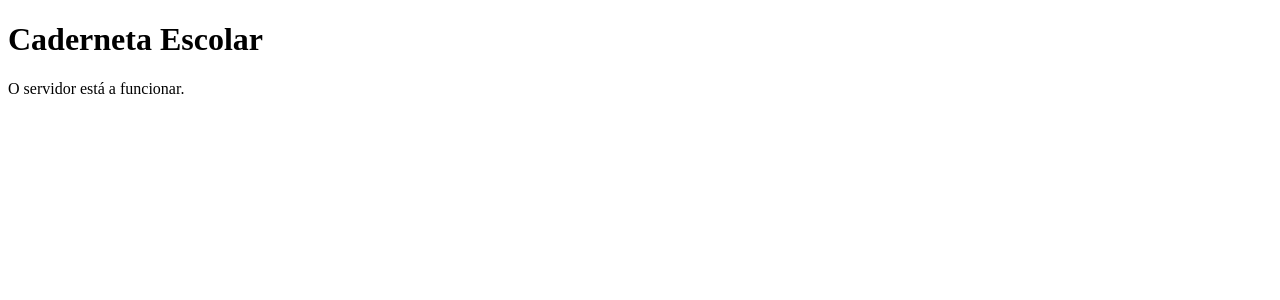
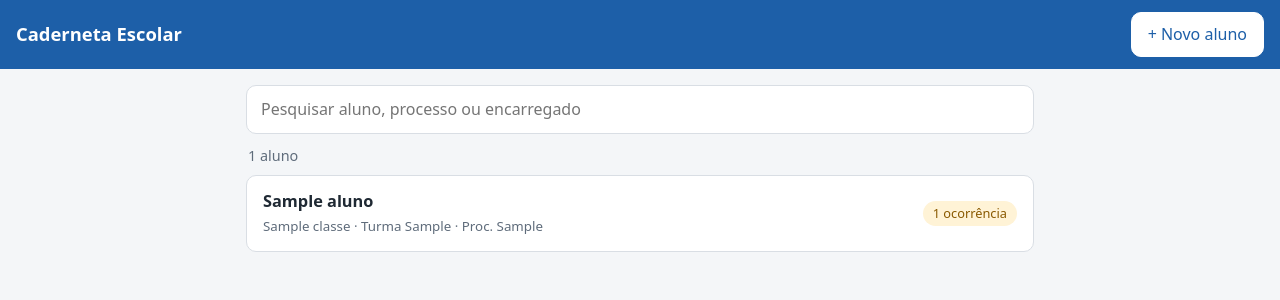
Before and after one commit to bizerrabiller-cloud/caderneta-escolar, a Flask app: page / in a window 1280 px wide. Shown: the top 300 px of the page. Run offline with Flask 3, Linux system fonts and the light colour scheme; tables that the repository leaves empty hold one stand-in row (values such as "Sample post"); parts of the project's set-up code (start-up, migrations or seed data) failed here and were passed over.

Commit message:
terceira versao

```diff
--- a/app.py
+++ b/app.py
@@ -16,6 +16,11 @@ PORTA = 5000
 @app.route("/")
 def inicio():
     return render_template("index.html")
+
+
+@app.route("/aluno/<int:aluno_id>")
+def ficha_aluno(aluno_id):
+    return render_template("aluno.html", aluno_id=aluno_id)
 
 
 # Rota de teste: confirma que o servidor está a funcionar
--- a/static/css/estilos.css
+++ b/static/css/estilos.css
@@ -0,0 +1,177 @@
+:root {
+  --fundo: #f4f6f8;
+  --cartao: #ffffff;
+  --texto: #1f2933;
+  --texto-suave: #5f6c7b;
+  --borda: #d9dee4;
+  --cor: #1d5fa8;
+  --cor-escura: #164a85;
+  --alerta: #b42318;
+  --alerta-fundo: #fdecea;
+  --raio: 10px;
+}
+
+* { box-sizing: border-box; }
+
+body {
+  margin: 0;
+  font-family: system-ui, -apple-system, "Segoe UI", Roboto, sans-serif;
+  background: var(--fundo);
+  color: var(--texto);
+  line-height: 1.45;
+}
+
+/* ---------- Topo ---------- */
+.topo {
+  position: sticky;
+  top: 0;
+  z-index: 5;
+  display: flex;
+  align-items: center;
+  justify-content: space-between;
+  gap: 12px;
+  padding: 12px 16px;
+  background: var(--cor);
+  color: #fff;
+}
+.topo h1 { margin: 0; font-size: 1.15rem; }
+.topo a { color: #fff; text-decoration: none; }
+
+.conteudo {
+  max-width: 820px;
+  margin: 0 auto;
+  padding: 16px;
+}
+
+/* ---------- Botões ---------- */
+.botao {
+  font: inherit;
+  padding: 10px 16px;
+  border: 1px solid var(--borda);
+  border-radius: var(--raio);
+  background: #fff;
+  color: var(--texto);
+  cursor: pointer;
+}
+.botao:hover { background: #eef1f4; }
+.botao.primario {
+  background: var(--cor);
+  border-color: var(--cor);
+  color: #fff;
+}
+.botao.primario:hover { background: var(--cor-escura); }
+.topo .botao.primario { background: #fff; color: var(--cor); border-color: #fff; }
+.topo .botao.primario:hover { background: #e8f0fa; }
+.botao:disabled { opacity: 0.6; cursor: wait; }
+
+/* ---------- Pesquisa ---------- */
+.pesquisa input {
+  width: 100%;
+  font: inherit;
+  padding: 12px 14px;
+  border: 1px solid var(--borda);
+  border-radius: var(--raio);
+  background: #fff;
+}
+.pesquisa input:focus { outline: 2px solid var(--cor); outline-offset: 1px; }
+
+.contagem { margin: 12px 2px 8px; color: var(--texto-suave); font-size: 0.9rem; }
+
+.aviso {
+  padding: 10px 12px;
+  border-radius: var(--raio);
+  background: var(--alerta-fundo);
+  color: var(--alerta);
+}
+
+/* ---------- Lista de alunos ---------- */
+.lista { list-style: none; margin: 0; padding: 0; display: grid; gap: 10px; }
+
+.cartao-aluno {
+  display: flex;
+  align-items: center;
+  justify-content: space-between;
+  gap: 12px;
+  padding: 14px 16px;
+  background: var(--cartao);
+  border: 1px solid var(--borda);
+  border-radius: var(--raio);
+  color: inherit;
+  text-decoration: none;
+}
+.cartao-aluno:hover { border-color: var(--cor); }
+.cartao-aluno strong { display: block; font-size: 1.02rem; }
+.cartao-aluno small { color: var(--texto-suave); }
+
+.selo {
+  flex-shrink: 0;
+  padding: 3px 10px;
+  border-radius: 999px;
+  background: #eef1f4;
+  color: var(--texto-suave);
+  font-size: 0.8rem;
+  white-space: nowrap;
+}
+.selo.com-ocorrencias { background: #fff3d6; color: #8a5a00; }
+
+.vazio {
+  padding: 28px 16px;
+  text-align: center;
+  color: var(--texto-suave);
+  background: var(--cartao);
+  border: 1px dashed var(--borda);
+  border-radius: var(--raio);
+}
+
+/* ---------- Formulário (janela) ---------- */
+dialog {
+  width: min(560px, calc(100% - 24px));
+  max-height: calc(100% - 24px);
+  padding: 20px;
+  border: none;
+  border-radius: 14px;
+  box-shadow: 0 10px 40px rgba(0, 0, 0, 0.3);
+  overflow-y: auto;
+}
+dialog::backdrop { background: rgba(15, 23, 42, 0.5); }
+dialog h2 { margin: 0 0 12px; font-size: 1.2rem; }
+
+form label { display: block; margin-bottom: 12px; font-size: 0.9rem; color: var(--texto-suave); }
+form input, form select, form textarea {
+  display: block;
+  width: 100%;
+  margin-top: 4px;
+  font: inherit;
+  color: var(--texto);
+  padding: 10px 12px;
+  border: 1px solid var(--borda);
+  border-radius: 8px;
+  background: #fff;
+}
+form input:focus, form select:focus, form textarea:focus {
+  outline: 2px solid var(--cor);
+  outline-offset: 1px;
+}
+
+.linha { display: grid; grid-template-columns: 1fr; gap: 0 12px; }
+@media (min-width: 560px) {
+  .linha { grid-template-columns: 1fr 1fr; }
+  .linha.tres { grid-template-columns: 1.4fr 1fr 1fr; }
+}
+
+.erro {
+  padding: 10px 12px;
+  border-radius: 8px;
+  background: var(--alerta-fundo);
+  color: var(--alerta);
+}
+
+.acoes { display: flex; justify-content: flex-end; gap: 10px; margin-top: 8px; }
+
+.so-leitores {
+  position: absolute;
+  width: 1px; height: 1px;
+  overflow: hidden;
+  clip: rect(0 0 0 0);
+  white-space: nowrap;
+}
--- a/static/js/alunos.js
+++ b/static/js/alunos.js
@@ -0,0 +1,111 @@
+// Página inicial: lista, pesquisa e registo de alunos.
+const campoPesquisa = document.getElementById("pesquisa");
+const lista = document.getElementById("lista");
+const contagem = document.getElementById("contagem");
+const aviso = document.getElementById("aviso");
+
+const dialogo = document.getElementById("dialogo");
+const formulario = document.getElementById("formulario");
+const erroForm = document.getElementById("erro-form");
+const btnGuardar = document.getElementById("btn-guardar");
+
+let pedidoAtual = 0;   // evita mostrar resultados antigos se o utilizador escrever depressa
+let temporizador = null;
+
+function criar(tag, classe, texto) {
+  const el = document.createElement(tag);
+  if (classe) el.className = classe;
+  if (texto !== undefined) el.textContent = texto;  // textContent evita problemas de segurança
+  return el;
+}
+
+function desenhar(alunos, pesquisando) {
+  lista.replaceChildren();
+
+  if (alunos.length === 0) {
+    const vazio = criar("li", "vazio",
+      pesquisando
+        ? "Nenhum aluno encontrado para esta pesquisa."
+        : "Ainda não há alunos registados. Use o botão “+ Novo aluno”.");
+    lista.append(vazio);
+    contagem.textContent = "";
+    return;
+  }
+
+  contagem.textContent = alunos.length === 1 ? "1 aluno" : alunos.length + " alunos";
+
+  for (const a of alunos) {
+    const li = criar("li");
+    const ligacao = criar("a", "cartao-aluno");
+    ligacao.href = "/aluno/" + a.id;
+
+    const info = criar("div");
+    info.append(criar("strong", "", a.nome));
+
+    const partes = [];
+    if (a.classe) partes.push(a.classe + " classe");
+    if (a.turma) partes.push("Turma " + a.turma);
+    if (a.numero_processo) partes.push("Proc. " + a.numero_processo);
+    if (partes.length) info.append(criar("small", "", partes.join(" · ")));
+
+    const n = a.total_ocorrencias;
+    const selo = criar("span", n > 0 ? "selo com-ocorrencias" : "selo",
+      n === 0 ? "Sem ocorrências" : n === 1 ? "1 ocorrência" : n + " ocorrências");
+
+    ligacao.append(info, selo);
+    li.append(ligacao);
+    lista.append(li);
+  }
+}
+
+async function carregar() {
+  const termo = campoPesquisa.value.trim();
+  const numero = ++pedidoAtual;
+  try {
+    const alunos = await Api.get("/api/alunos?q=" + encodeURIComponent(termo));
+    if (numero !== pedidoAtual) return;  // chegou uma resposta mais recente entretanto
+    aviso.hidden = true;
+    desenhar(alunos, termo !== "");
+  } catch (e) {
+    if (numero !== pedidoAtual) return;
+    aviso.textContent = e.message;
+    aviso.hidden = false;
+  }
+}
+
+// Pesquisa enquanto escreve (espera um instante depois da última tecla)
+campoPesquisa.addEventListener("input", () => {
+  clearTimeout(temporizador);
+  temporizador = setTimeout(carregar, 250);
+});
+
+// ---------- Novo aluno ----------
+document.getElementById("btn-novo").addEventListener("click", () => {
+  formulario.reset();
+  erroForm.hidden = true;
+  dialogo.showModal();
+  formulario.elements.nome.focus();
+});
+
+document.getElementById("btn-cancelar").addEventListener("click", () => dialogo.close());
+
+formulario.addEventListener("submit", async (evento) => {
+  evento.preventDefault();
+  erroForm.hidden = true;
+
+  const dados = Object.fromEntries(new FormData(formulario).entries());
+  btnGuardar.disabled = true;
+  try {
+    await Api.post("/api/alunos", dados);
+    dialogo.close();
+    campoPesquisa.value = "";
+    await carregar();
+  } catch (e) {
+    erroForm.textContent = e.message;
+    erroForm.hidden = false;
+  } finally {
+    btnGuardar.disabled = false;
+  }
+});
+
+carregar();
--- a/templates/index.html
+++ b/templates/index.html
@@ -4,9 +4,86 @@
   <meta charset="UTF-8">
   <meta name="viewport" content="width=device-width, initial-scale=1">
   <title>Caderneta Escolar</title>
+  <link rel="stylesheet" href="{{ url_for('static', filename='css/estilos.css') }}">
 </head>
 <body>
-  <h1>Caderneta Escolar</h1>
-  <p>O servidor está a funcionar.</p>
+  <header class="topo">
+    <h1>Caderneta Escolar</h1>
+    <button type="button" id="btn-novo" class="botao primario">+ Novo aluno</button>
+  </header>
+
+  <main class="conteudo">
+    <label class="pesquisa">
+      <span class="so-leitores">Pesquisar alunos</span>
+      <input type="search" id="pesquisa" placeholder="Pesquisar aluno, processo ou encarregado" autocomplete="off">
+    </label>
+
+    <p id="contagem" class="contagem" aria-live="polite"></p>
+    <p id="aviso" class="aviso" hidden></p>
+
+    <ul id="lista" class="lista"></ul>
+  </main>
+
+  <dialog id="dialogo">
+    <form id="formulario" method="dialog" autocomplete="off">
+      <h2>Novo aluno</h2>
+
+      <label>Nome completo *
+        <input type="text" name="nome" required>
+      </label>
+
+      <div class="linha">
+        <label>Nº de processo
+          <input type="text" name="numero_processo">
+        </label>
+        <label>Data de nascimento
+          <input type="date" name="data_nascimento">
+        </label>
+      </div>
+
+      <div class="linha tres">
+        <label>Género
+          <select name="genero">
+            <option value="">—</option>
+            <option value="Feminino">Feminino</option>
+            <option value="Masculino">Masculino</option>
+          </select>
+        </label>
+        <label>Classe
+          <input type="text" name="classe" placeholder="ex.: 7ª">
+        </label>
+        <label>Turma
+          <input type="text" name="turma" placeholder="ex.: A">
+        </label>
+      </div>
+
+      <div class="linha">
+        <label>Encarregado de educação
+          <input type="text" name="encarregado_nome">
+        </label>
+        <label>Telefone do encarregado
+          <input type="tel" name="encarregado_telefone">
+        </label>
+      </div>
+
+      <label>Morada
+        <input type="text" name="morada">
+      </label>
+
+      <label>Observações
+        <textarea name="observacoes" rows="3"></textarea>
+      </label>
+
+      <p id="erro-form" class="erro" role="alert" hidden></p>
+
+      <div class="acoes">
+        <button type="button" id="btn-cancelar" class="botao">Cancelar</button>
+        <button type="submit" id="btn-guardar" class="botao primario">Guardar aluno</button>
+      </div>
+    </form>
+  </dialog>
+
+  <script src="{{ url_for('static', filename='js/api.js') }}"></script>
+  <script src="{{ url_for('static', filename='js/alunos.js') }}"></script>
 </body>
 </html>
```
Also changed, not shown: static/js/api.js (+34 -0 lines), templates/aluno.html (+17 -0 lines).
